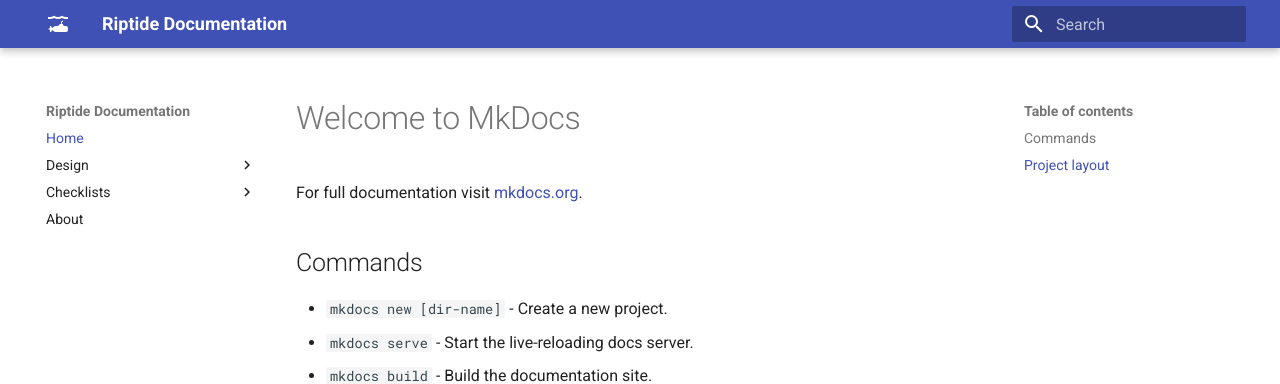
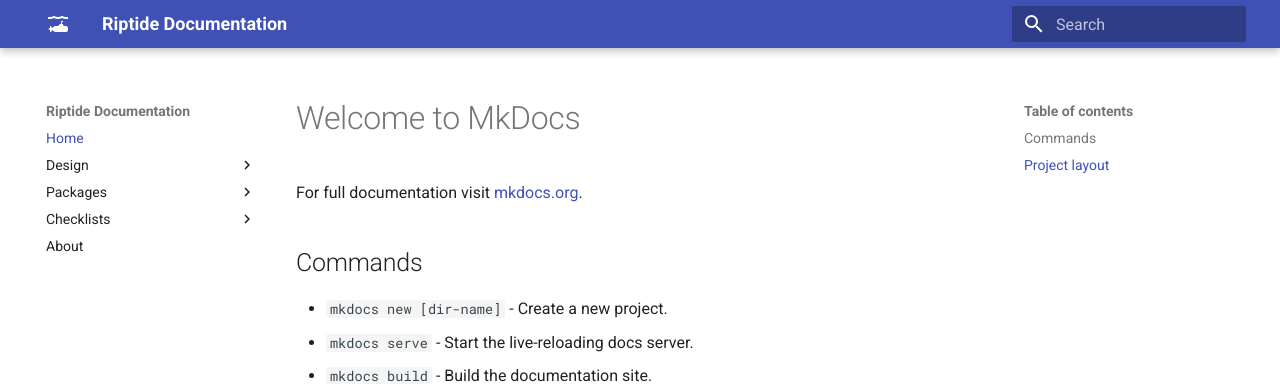
Before and after one commit to Riptide-team/riptide-team.github.io, an MkDocs documentation site: the page built from docs/index.md, in a window 1280 px wide. Shown: the top 384 px of the page. Built offline with MkDocs 1.6.1 and Material for MkDocs 9.7.7, drawn with Linux system fonts in a browser that asks for light colours.

Commit message:
Adding list of packages page

```diff
--- a/mkdocs.yml
+++ b/mkdocs.yml
@@ -7,7 +7,8 @@
         - design/conventions.md
         - design/imu.md
         - design/ros2control.md
-        - design/tf.md
+    - Packages:
+      - packages/list.md
     - Checklists:
         - mission/preparation_checklist.md
         - mission/stuff_checklist.md
```
Also changed, not shown: docs/packages/list.md (added).
